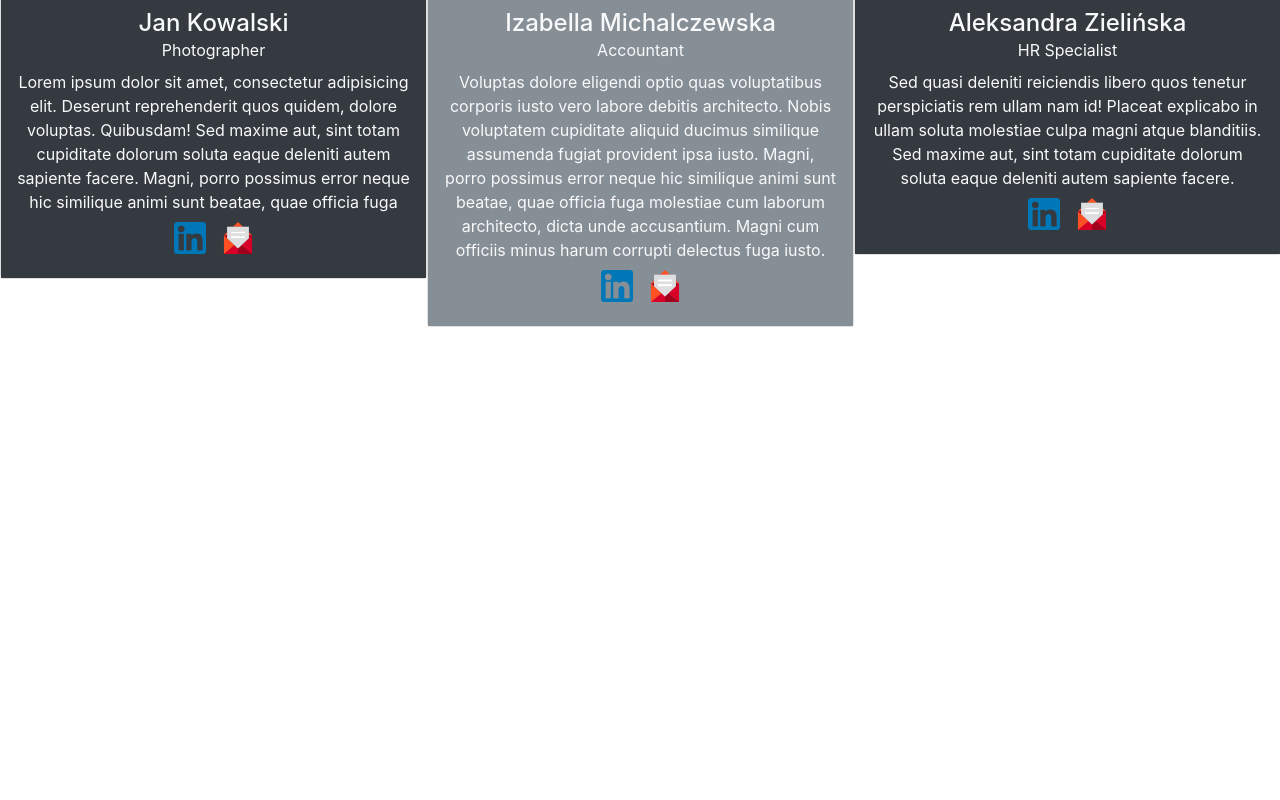
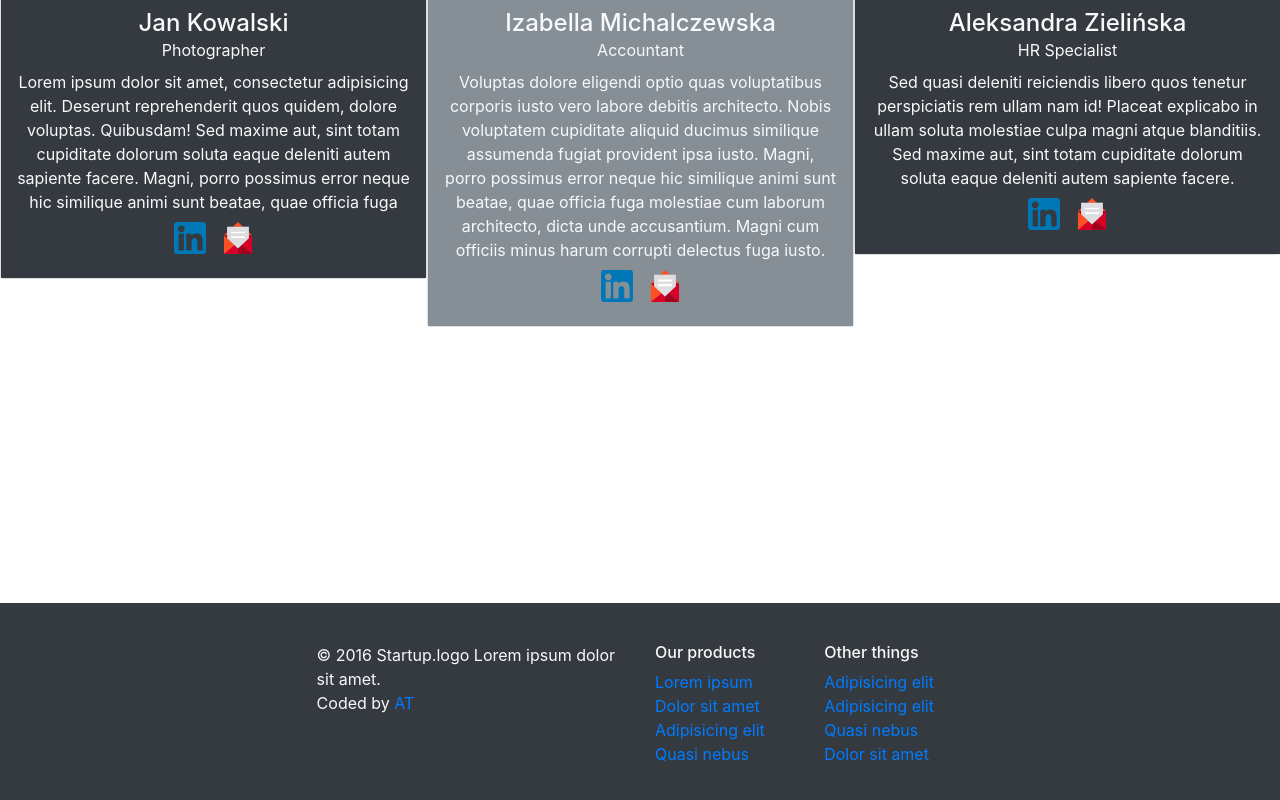
Before and after one commit to annatrzeciak/onePageBootstrap, a plain HTML site: page index.html in a window 1280 px wide. Shown: the part 2317-3117 px from the top of the page. Before the commit the page ends 3000 px from the top, so only its background shows below. Drawn offline with nearby package versions, Linux system fonts and the light colour scheme.

Commit message:
add footer

```diff
--- a/index.html
+++ b/index.html
@@ -229,11 +229,37 @@
             <div class="row"></div>
         </div>
     </section>
-      <footer>
-        <div class="container">
-            <div class="row"></div>
+   <footer class="bg-dark text-light"id="main-footer">
+        <div class="container d-flex justify-content-center">
+            <div class="row">
+                <div class="col-lg-6">
+                    &copy; 2016 Startup.logo Lorem ipsum dolor sit amet.<br>
+                    Coded by <a href="">AT</a>
+                </div>
+                <div class="col-lg-3">
+                    <h6>Our products</h6>
+                    <ul class="list-unstyled">
+                        <li><a href="">Lorem ipsum</a></li>
+                        <li><a href="">Dolor sit amet</a></li>
+                        <li><a href="">Adipisicing elit</a></li>
+                        <li><a href="">Quasi nebus</a></li>
+                    </ul>
+
+                </div>
+
+                 <div class="col-lg-3">
+                    <h6>Other things</h6>
+                    <ul class="list-unstyled">
+                        <li><a href="">Adipisicing elit</a></li>
+                         <li><a href="">Adipisicing elit</a></li>
+                        <li><a href="">Quasi nebus</a></li>
+                        <li><a href="">Dolor sit amet</a></li>
+                    </ul>
+                </div>
+            </div>
         </div>
     </footer>
+
     <!-- jQuery first, then Tether, then Bootstrap JS. -->
     <script src="https://code.jquery.com/jquery-3.2.1.slim.min.js" integrity="sha384-KJ3o2DKtIkvYIK3UENzmM7KCkRr/rE9/Qpg6aAZGJwFDMVNA/GpGFF93hXpG5KkN" crossorigin="anonymous"></script>
     <script src="https://cdnjs.cloudflare.com/ajax/libs/popper.js/1.12.3/umd/popper.min.js" integrity="sha384-vFJXuSJphROIrBnz7yo7oB41mKfc8JzQZiCq4NCceLEaO4IHwicKwpJf9c9IpFgh" crossorigin="anonymous"></script>
```
Also changed, not shown: style.scss (+5 -3 lines), 1 other file.
